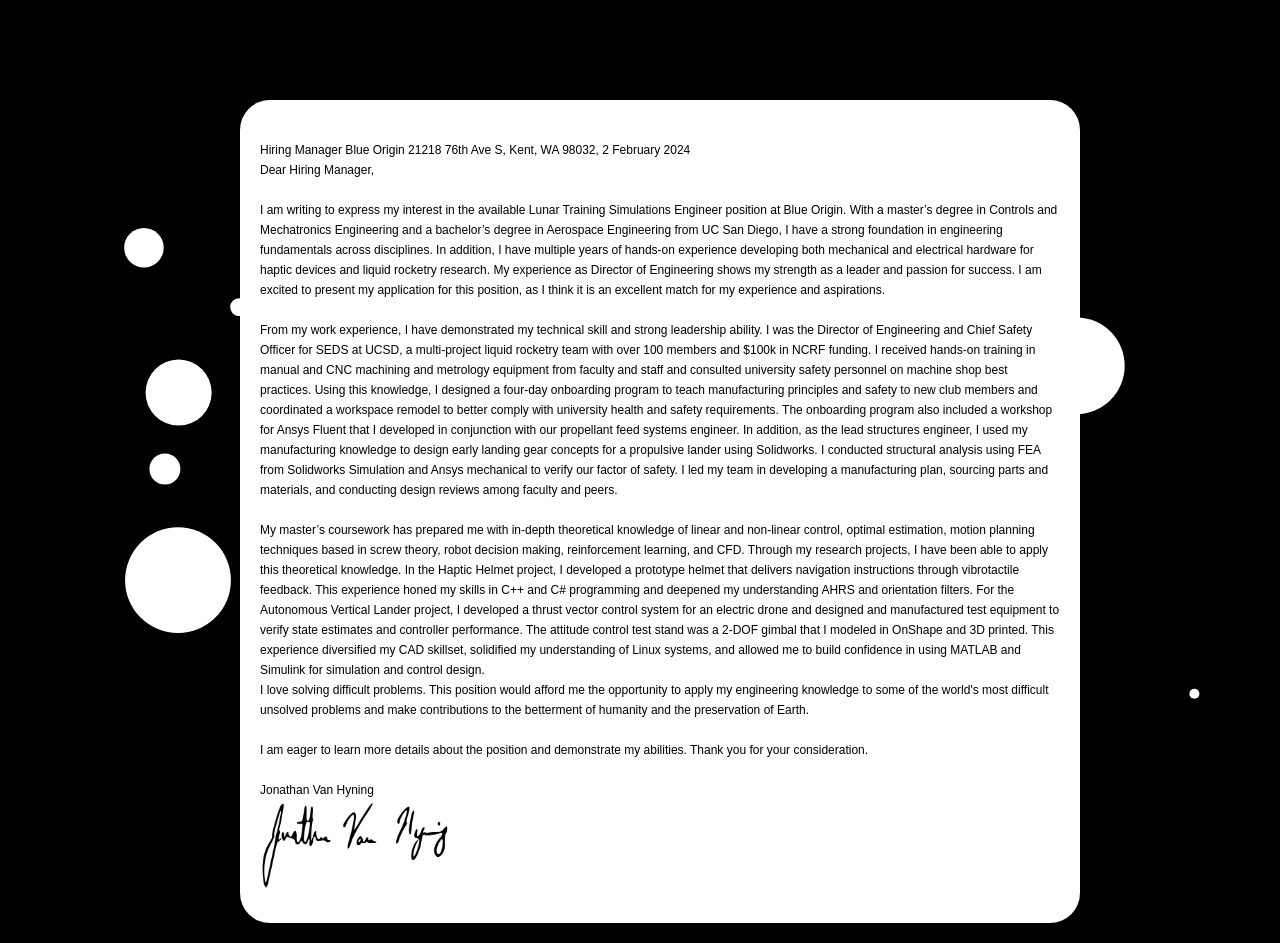
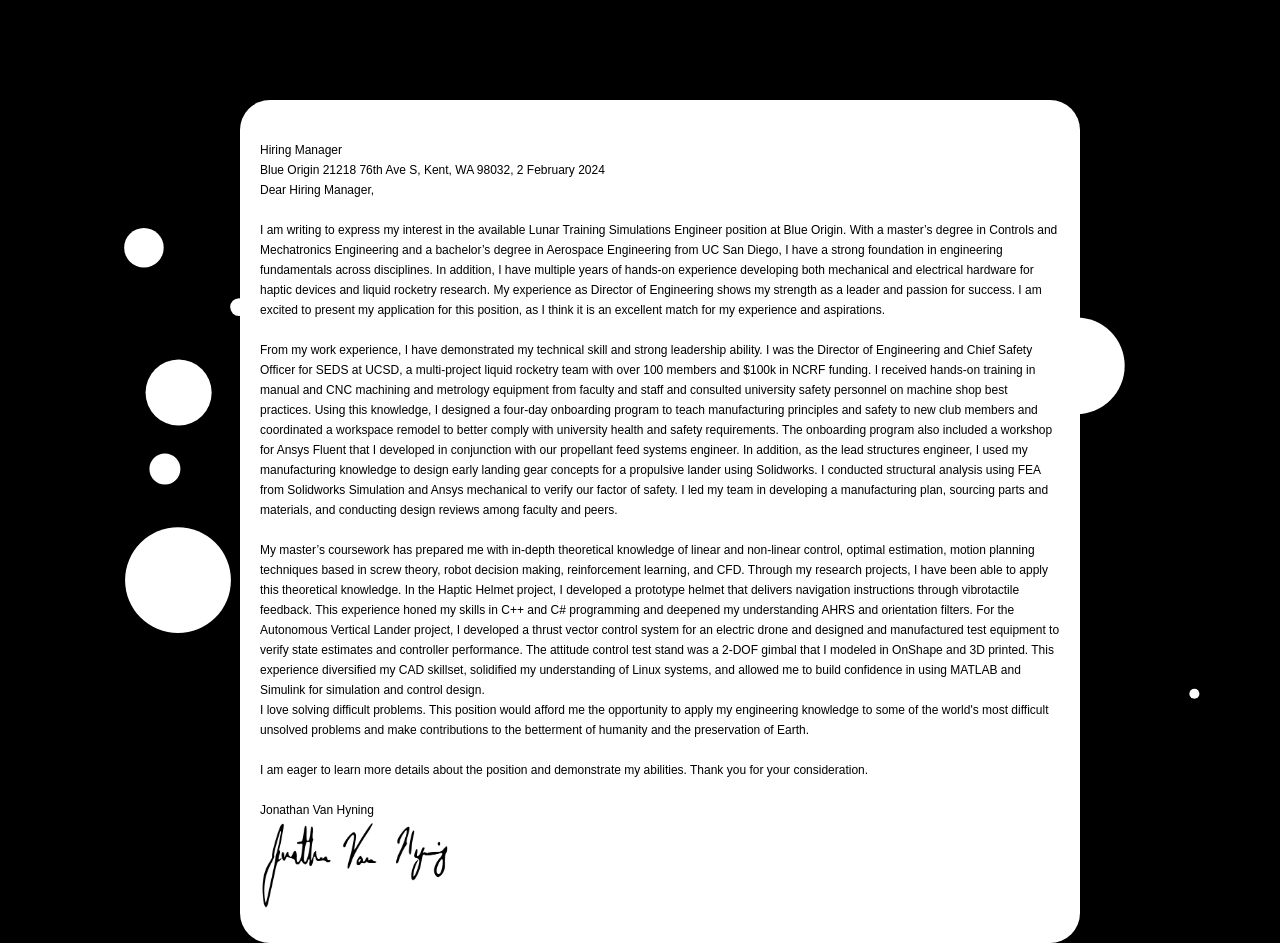
Before and after one commit to jvanhyn/jvanhyn.github.io, a plain HTML site: page index.html in a window 1280 px wide. Drawn offline with Linux system fonts and the light colour scheme.

Commit message:
Update index.html

```diff
--- a/index.html
+++ b/index.html
@@ -15,7 +15,7 @@
 
     <div id="div3">
         <p>
-            Hiring Manager
+            Hiring Manager <br>
             Blue Origin
             21218 76th Ave S, Kent, WA 98032,
             2 February 2024
```
